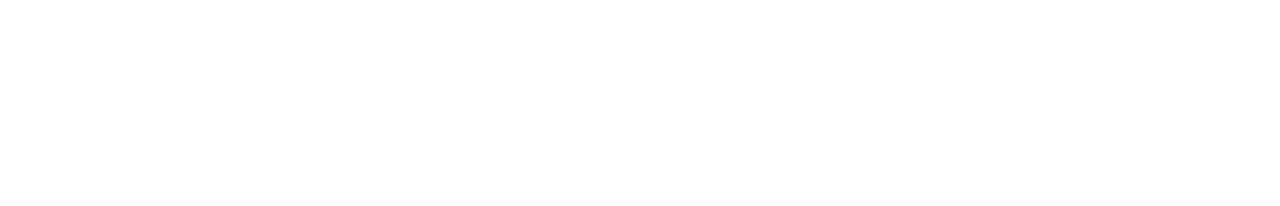
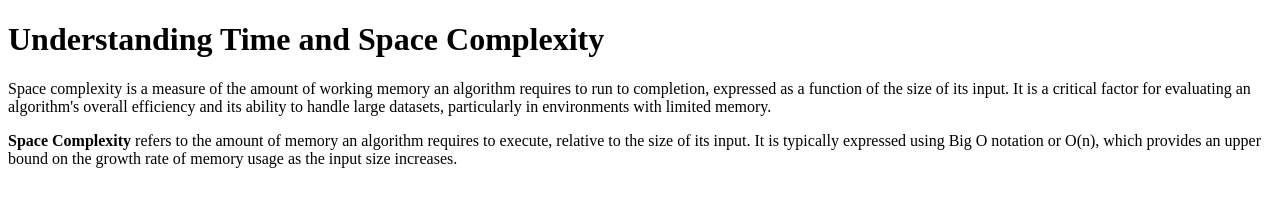
Before and after one commit to acciojob/time-and-space-complexity-Prakriti-18, a website: page main.html in a window 1280 px wide. Drawn offline with Linux system fonts and the light colour scheme.

Commit message:
created a submission

```diff
--- a/main.html
+++ b/main.html
@@ -8,7 +8,12 @@
 
 <body>
 	<!-- the entire body must be written by student -->
-    <script type="text/javascript" src="./script.js">
+	<h1>Understanding Time and Space Complexity</h1>
+	<p>Space complexity is a measure of the amount of working memory an algorithm requires to run to completion,
+		expressed as a function of the size of its input. It is a critical factor for evaluating an algorithm's overall efficiency and its ability to handle large datasets, particularly in environments with limited memory. </p>
+    <p><b>Space Complexity</b> refers to the amount of memory an algorithm requires to execute, relative to the size of its input.
+		It is typically expressed using Big O notation or O(n), which provides an upper bound on the growth rate of memory usage as the input size increases.</p>
+	<script type="text/javascript" src="./script.js">
 </script>
 
 </body>
```
